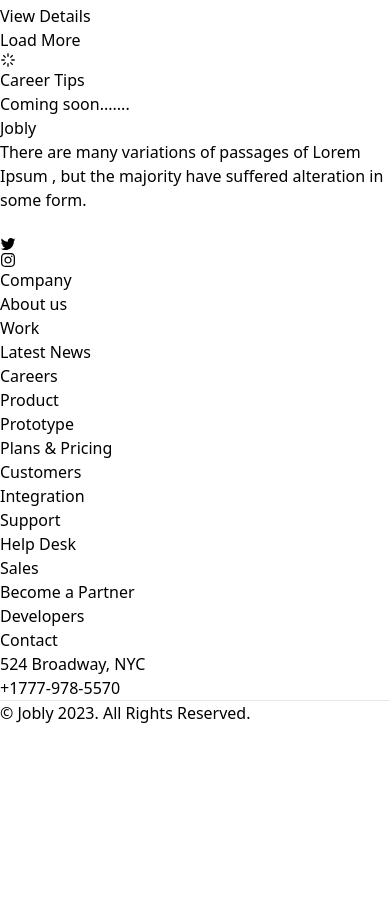
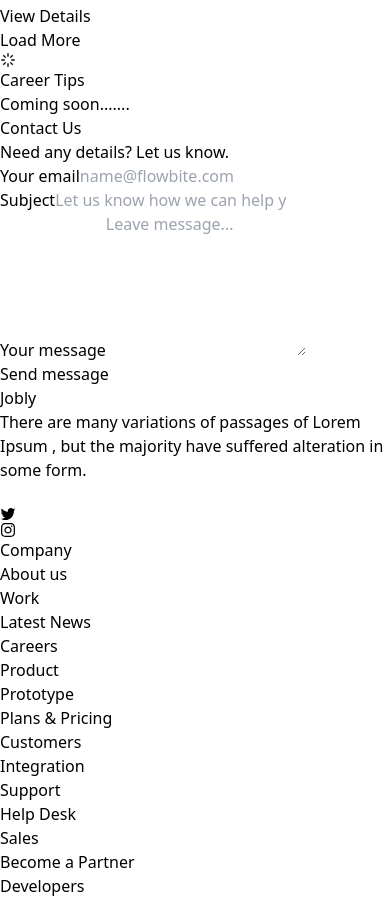
Before and after one commit to chamakkarmakar/career-hub, a React (Vite) app: page / in a window 390 px wide. Shown: the part 3464-4366 px from the top of the page. Before the commit the page ends 4189 px from the top, so only its background shows below. Built offline with nearby package versions, Linux system fonts and the light colour scheme; some icons are missing.

Commit message:
created contact form

```diff
--- a/src/components/Contact/Contact.jsx
+++ b/src/components/Contact/Contact.jsx
@@ -0,0 +1,33 @@
+import React from 'react'
+
+const Contact = () => {
+    const handleContactUs = event =>{
+        event.preventDefault();
+        event.target.reset();
+    }
+    return (
+        <section id='contact' className="bg-white">
+            <div className="py-8 md:py-16 px-4 mx-auto max-w-screen-md">
+                <h2 className="mb-4 text-4xl font-bold text-center text-black ">Contact Us</h2>
+                <p className="mb-8 md:mb-16 font-light text-center text-gray-500   text-lg">Need any details? Let us know.</p>
+                <form onSubmit={handleContactUs} className="space-y-8">
+                    <div>
+                        <label for="email" className="block mb-2 text-lg font-medium text-gray-900 ">Your email</label>
+                        <input type="email" id="email" className="shadow-sm bg-gray-50 border border-gray-300 text-gray-900 text-lg rounded-lg focus:ring-primary-500 focus:border-primary-500 block w-full p-2.5" placeholder="name@flowbite.com" required />
+                    </div>
+                    <div>
+                        <label for="subject" className="block mb-2 text-lg font-medium text-gray-900 ">Subject</label>
+                        <input type="text" id="subject" className="block p-3 w-full text-lg text-gray-900 bg-gray-50 rounded-lg border border-gray-300 shadow-sm focus:ring-primary-500 focus:border-primary-500" placeholder="Let us know how we can help you" required />
+                    </div>
+                    <div className=" col-span-2">
+                        <label for="message" className="block mb-2 text-lg font-medium text-gray-900">Your message</label>
+                        <textarea id="message" rows="6" className="block p-2.5 w-full text-lg text-gray-900 bg-gray-50 rounded-lg shadow-sm border border-gray-300 focus:ring-primary-500 focus:border-primary-500" placeholder="Leave message..."></textarea>
+                    </div>
+                    <button type="submit" className="py-3 px-5 text-lg font-medium text-center text-white rounded-lg bg-primary-700  w-fit hover:bg-primary-800 focus:ring-4 focus:outline-none focus:ring-primary-300 ">Send message</button>
+                </form>
+            </div>
+        </section>
+    )
+}
+
+export default Contact
--- a/src/components/FeaturedJobs/Jobs.jsx
+++ b/src/components/FeaturedJobs/Jobs.jsx
@@ -14,8 +14,8 @@ const Jobs = () => {
     return (
         <div id='jobs' className='my-32 '>
             <div className="text-center">
-                <h2 className='text-3xl font-semibold'>Featured Jobs</h2>
-                <p className='md:mx-0 mx-3'>Explore thousands of job opportunities with all the information you need. Its your future</p>
+                <h2 className='text-4xl font-bold'>Featured Jobs</h2>
+                <p className='md:mx-0 mx-3 text-gray-500 text-lg'>Explore thousands of job opportunities with all the information you need. Its your future</p>
             </div>
             <div className='my-10 grid md:grid-cols-2 grid-cols-1 justify-items-center gap-10'>
                 {
--- a/src/components/Home/Home.jsx
+++ b/src/components/Home/Home.jsx
@@ -3,17 +3,17 @@ import Banner from '../Banner/Banner'
 import JobCategory from '../JobCategory/JobCategory'
 import Jobs from '../FeaturedJobs/Jobs'
 import Blogs from '../CareerBlogs/Blogs'
-import ScrollToTop from '../ScrollToTop/ScrollToTop'
+import Contact from '../Contact/Contact'
 
 
 const Home = () => {
   return (
     <div>
-        <Banner />
-        <JobCategory />
-        <Jobs />
-        <Blogs />
-
+      <Banner />
+      <JobCategory />
+      <Jobs />
+      <Blogs />
+      <Contact />
     </div>
   )
 }
--- a/src/components/NavBar/NavBar.jsx
+++ b/src/components/NavBar/NavBar.jsx
@@ -13,7 +13,7 @@ const NavBar = () => {
         },
         {
             item: "Applied Jobs",
-            to: "applied"
+            to: "/applied"
         },
         {
             item: "Blog",
@@ -21,7 +21,7 @@ const NavBar = () => {
         },
         {
             item: "Contact Us",
-            to: "/contact"
+            to: "/#contact"
         }
 
 
@@ -41,7 +41,7 @@ const NavBar = () => {
                     </div>
                     <div className={`md:static py-3 md:py-0 md:w-auto w-full flex md:flex-row flex-col items-center absolute right-0 bg-purple-950 delay-150 duration-500 ease-in-out ${toggleMenu ? 'top-14' : '-top-56'}`}>
                         {
-                            navItems.map((item, index) => <Link className='px-3 py-1 ms-8 uppercase delay-200 duration-300 font-semibold ease-in-out hover:underline hover:underline-offset-8 ' key={index} to={item.to}>{item.item}</Link>)
+                            navItems.map((item, index) => <HashLink className='px-3 py-1 ms-8 uppercase delay-200 duration-300 font-semibold ease-in-out hover:underline hover:underline-offset-8 ' key={index} to={item.to}>{item.item}</HashLink>)
                         }
                     </div>
                 </div>
```
